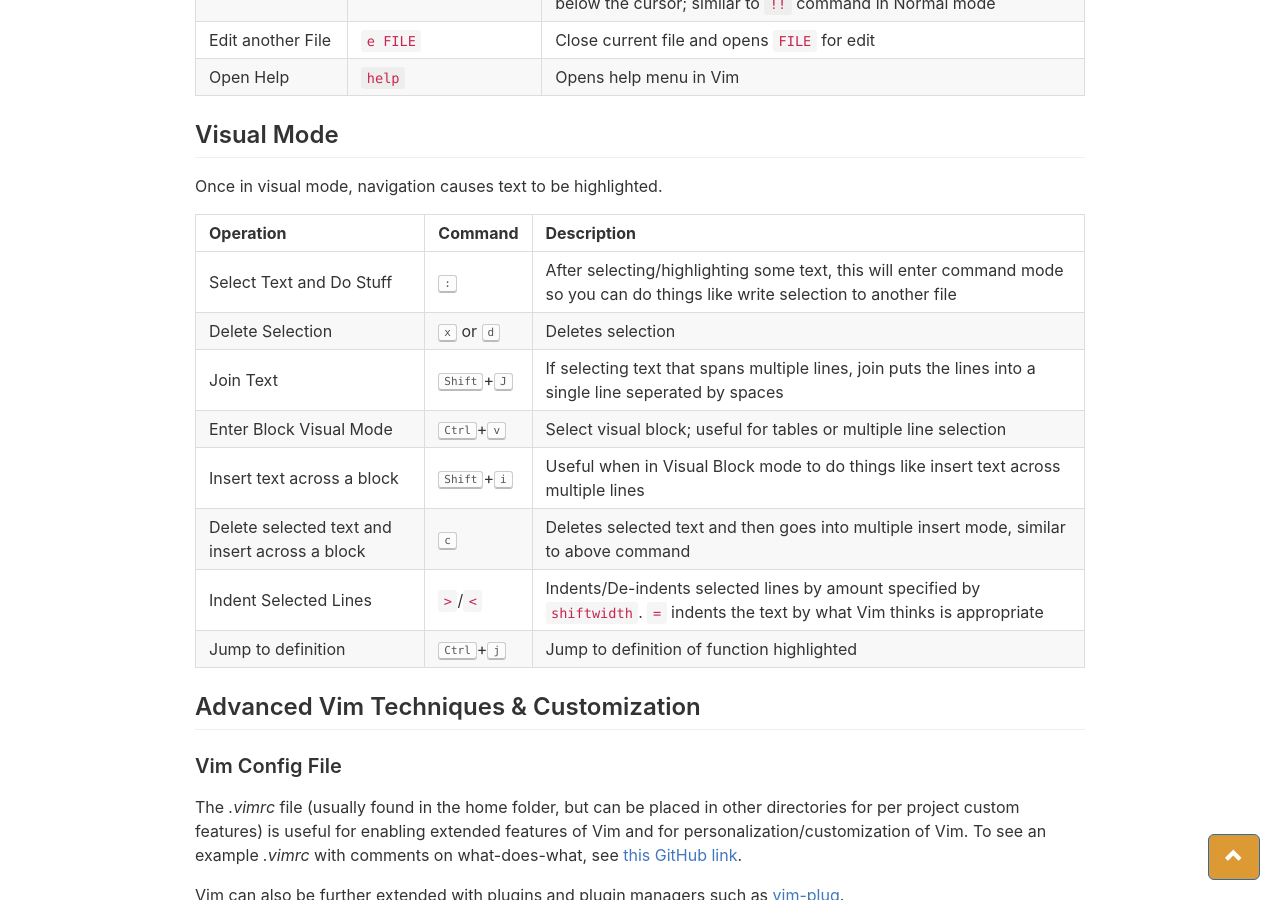
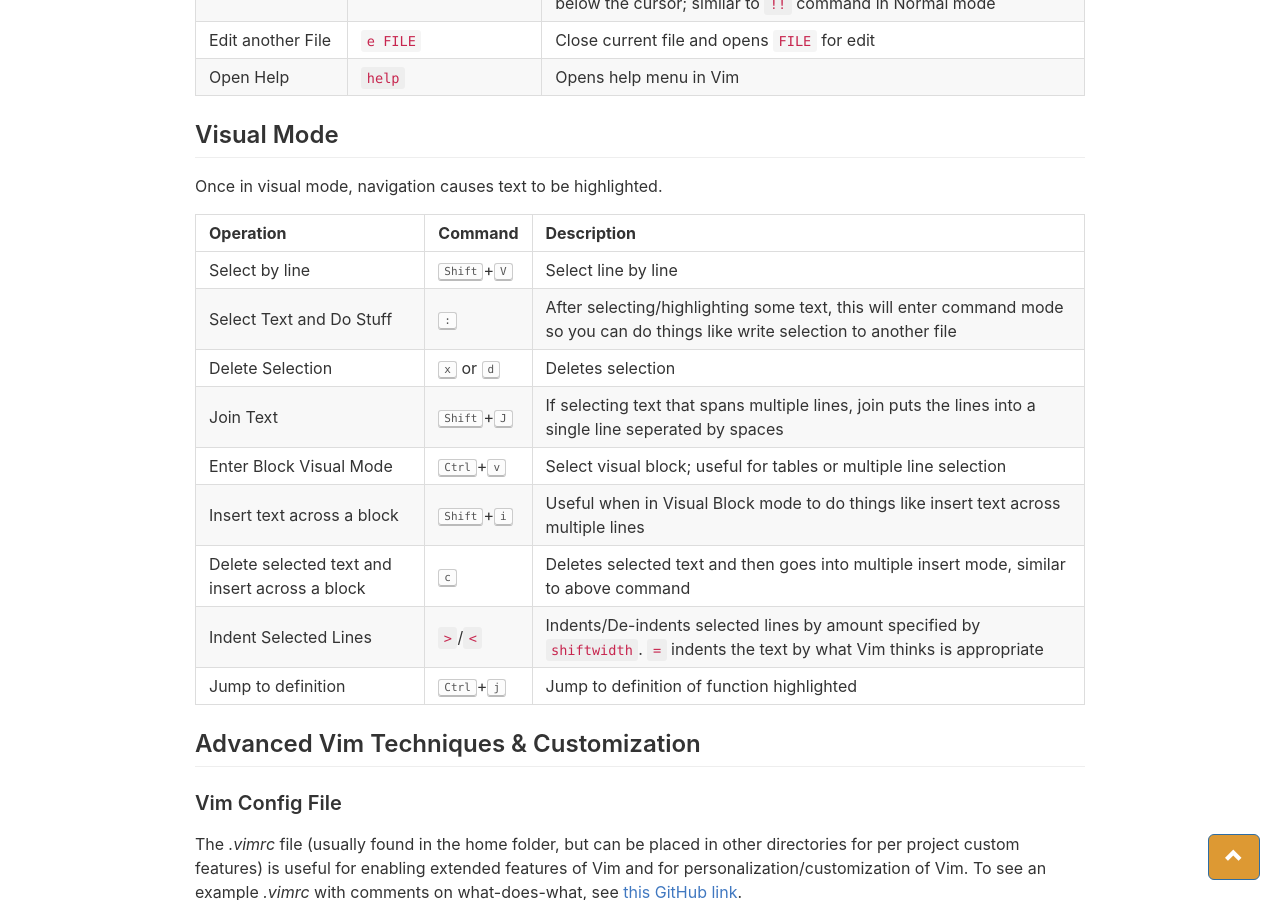
Before and after one commit to Gent-Systems/gent-systems-website, a Jekyll site: the page built from kb/tools-techniques/VIM.md, in a window 1280 px wide and 900 px high, scrolled down 4350 px. Built offline with Jekyll 4.4.1, drawn with Linux system fonts in a browser that asks for light colours; nearby versions of some CDN libraries; comment, search, counter and statistics services are not loaded; some of the changed text lies outside the part shown.

```diff
--- a/kb/tools-techniques/VIM.md
+++ b/kb/tools-techniques/VIM.md
@@ -116,6 +116,7 @@
 
 | Operation | Command | Description |
 |-----------|---------|-------------|
+| Select by line | <kbd>Shift</kbd>+<kbd>V</kbd> | Select line by line |
 | Select Text and Do Stuff | <kbd>:</kbd> | After selecting/highlighting some text, this will enter command mode so you can do things like write selection to another file |
 | Delete Selection | <kbd>x</kbd> or <kbd>d</kbd> | Deletes selection |
 | Join Text | <kbd>Shift</kbd>+<kbd>J</kbd> | If selecting text that spans multiple lines, join puts the lines into a single line seperated by spaces |
```
Also changed, not shown: other parts of kb/tools-techniques/VIM.md (+1 -0 lines).
